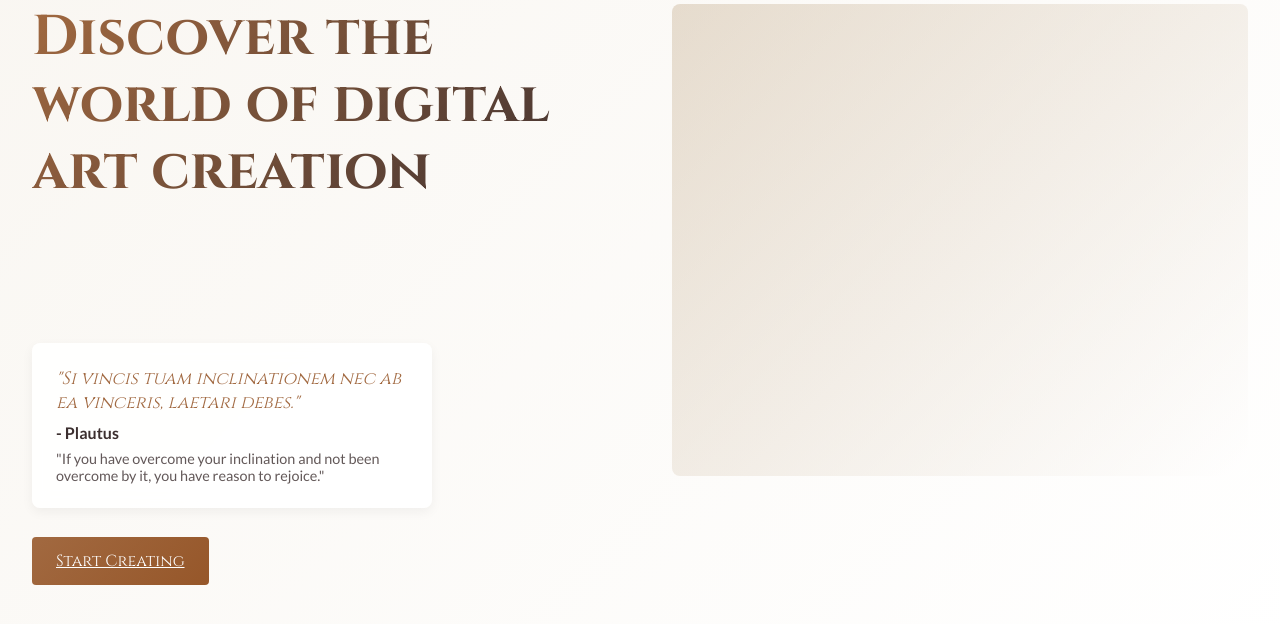
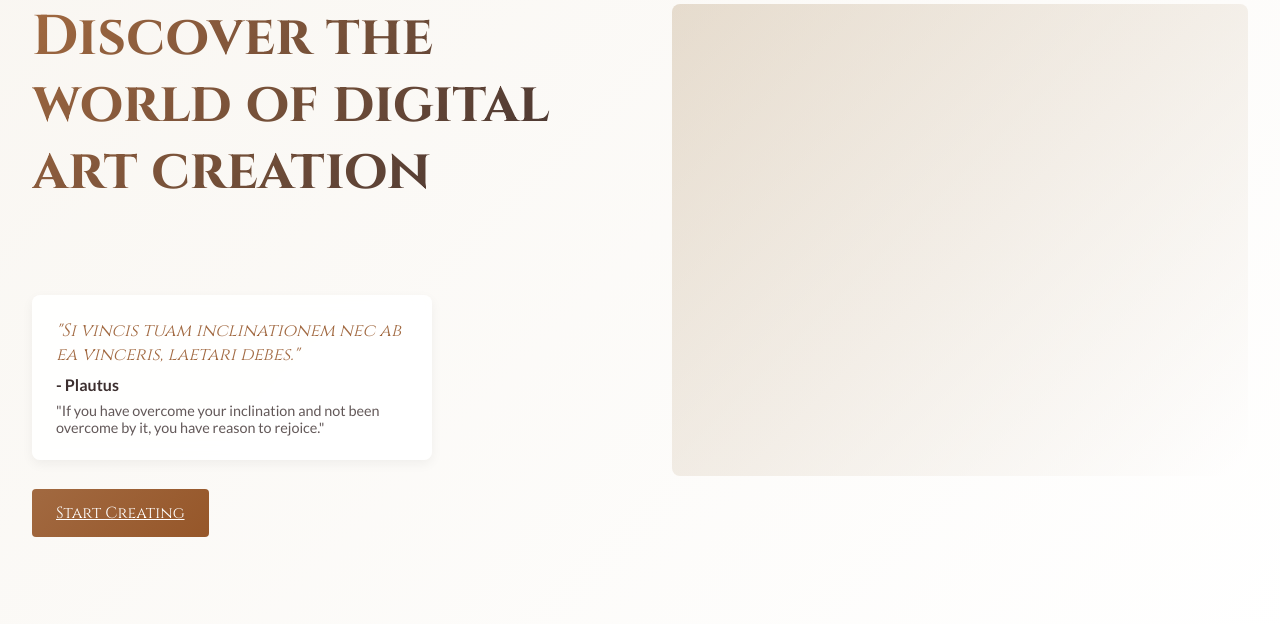
Before and after one commit to BilalMagg/Art-Gallery, a Flask app: page / in a window 1280 px wide. Shown: the part 148-772 px from the top of the page. Run offline with Flask 3, Linux system fonts and the light colour scheme.

Commit message:
positionning the button and quote

```diff
--- a/static/css/style.css
+++ b/static/css/style.css
@@ -114,7 +114,7 @@ h1 {
 .button-group {
     margin-bottom: 1rem;
     position: absolute;
-    bottom: -7%;
+    bottom: 0%;
 }
 
 .btn {
@@ -171,7 +171,7 @@ h1 {
 
 .quote-section {
     position: absolute;
-    bottom: 2rem;
+    bottom: 5rem;
     left: 2rem;
     max-width: 400px;
     padding: 1.5rem;
--- a/templates/index.html
+++ b/templates/index.html
@@ -5,6 +5,7 @@
     <meta name="viewport" content="width=device-width, initial-scale=1.0">
     <title>Art Gallery</title>
     <link rel="stylesheet" href="../static/css/style.css">
+    <link rel="stylesheet" href="{{ url_for('static', filename='css/style_temple.css') }}">
     <script src="https://cdnjs.cloudflare.com/ajax/libs/three.js/r128/three.min.js"></script>
     <script src="https://cdn.jsdelivr.net/npm/three/examples/js/loaders/GLTFLoader.js"></script>
     <script src="https://cdn.jsdelivr.net/npm/three/examples/js/controls/OrbitControls.js"></script>
@@ -53,7 +54,9 @@
 
             <div class="content-right">
                 <div class="hero-graphics">
-                    <canvas id="threejs-canvas"></canvas>
+                    <div class="model-container">
+                        <canvas id="threejs-canvas"></canvas>
+                    </div>
                 </div>
             </div>
         </main>
```
